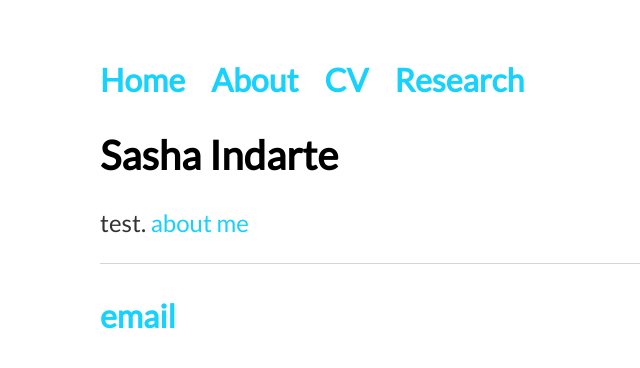
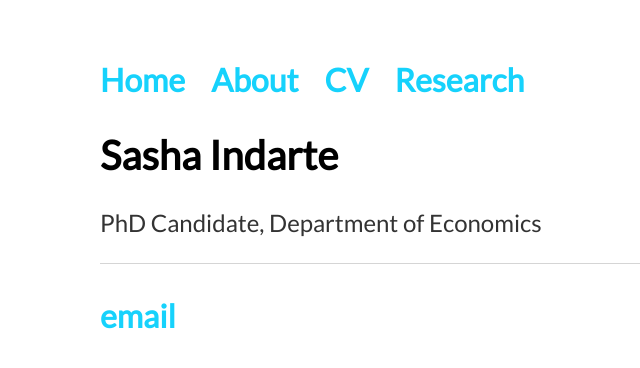
Before and after one commit to sashaindarte/sashaindarte.github.io, a Jekyll site: the page built from index.html, in a window 1280 px wide. Shown: the top 368 px of the page, without its empty margins (92-732 px from the left). Built offline with Jekyll 4.4.1, drawn with Linux system fonts in a browser that asks for light colours.

Commit message:
Update index.html

```diff
--- a/index.html
+++ b/index.html
@@ -4,5 +4,5 @@ title: Sasha Indarte
 ---
 <div class="blurb">
 	<h1>Sasha Indarte</h1>
-	<p>test. <a href="/about">about me</a></p>
+	<p>PhD Candidate, Department of Economics</p>
 </div><!-- /.blurb -->
```
